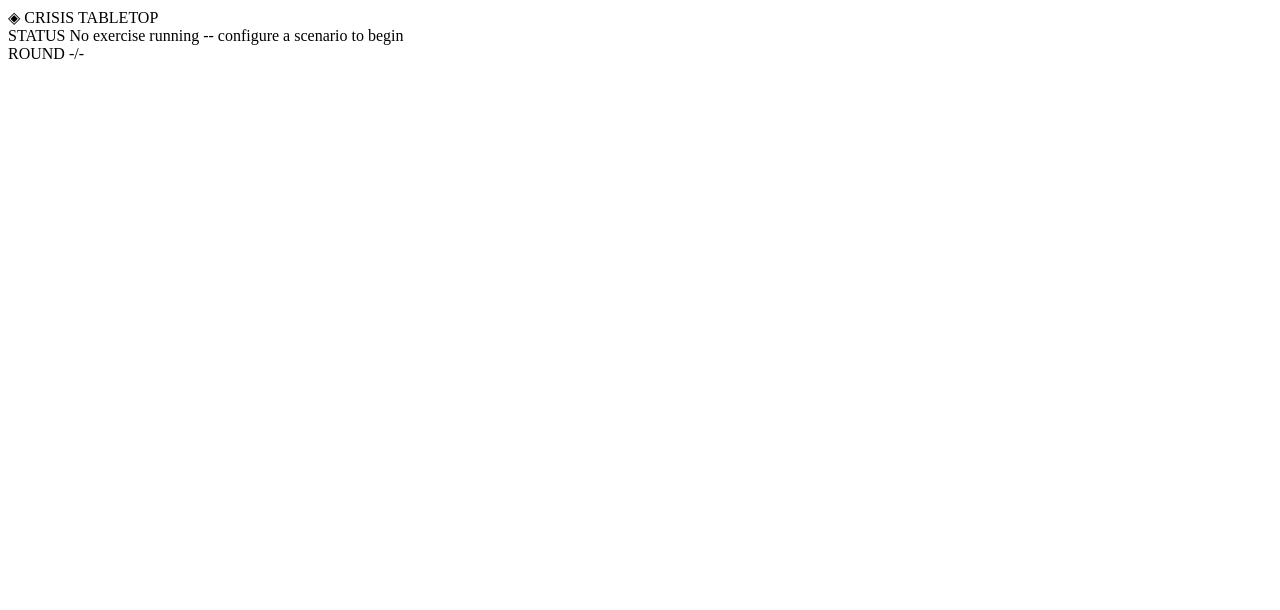
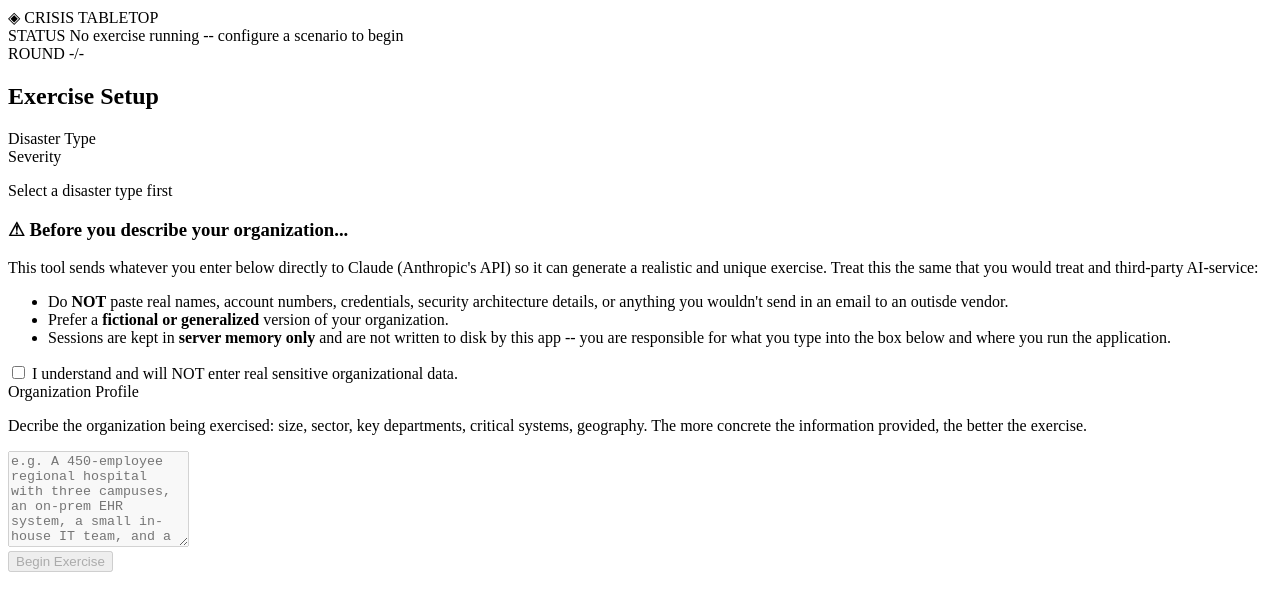
Before and after one commit to pendradragon/Crisis-Tabletop, a plain HTML site: page public/index.html in a window 1280 px wide. Drawn offline with Linux system fonts and the light colour scheme.

Commit message:
Finished that damn section

```diff
--- a/public/index.html
+++ b/public/index.html
@@ -24,6 +24,48 @@
 
 <main class="layout">
 
+    <!--SETUP PANEL-->
+    <section class="panel setup-panel" id="setupPanel">
+        <h2 class="panel-title">Exercise Setup</h2>
+
+        <div class="field-group">
+            <label class="field-label">Disaster Type</label>
+            <div id="scenarioList" class="severity-track" role="radiogroup"></div>
+        </div>
+
+        <div class="field-group">
+            <label class="field-label">Severity</label>
+            <div id="severityList" class="severity-track" role="radiogroup"></div>
+            <p class="severity-caption" id="severityCaption">Select a disaster type first</p>
+        </div>
+
+        <div class="field-group disclaimer-block">
+            <h3 class="disclaimer-title">⚠ Before you describe your organization...</h3>
+            <p>
+                This tool sends whatever you enter below directly to Claude (Anthropic's API)
+                so it can generate a realistic and unique exercise. Treat this the same that you would treat and third-party
+                AI-service:
+            </p>
+            <ul>
+                <li>Do <strong>NOT</strong> paste real names, account numbers, credentials, security architecture details, or anything you wouldn't send in an email to an outisde vendor.</li>
+                <li>Prefer a <strong>fictional or generalized</strong> version of your organization.</li>
+                <li>Sessions are kept in <strong>server memory only</strong> and are not written to disk by this app -- you are responsible for what you type into the box below and where you run the application.</li>
+            </ul>
+            <label class="consent-row">
+                <input type="checkbox" id="consentCheckbox" />
+                <span>I understand and will NOT enter real sensitive organizational data.</span>
+            </label>
+        </div>
+
+        <div class="field-group" id="orgProfileGroup">
+            <label class="field-label" for="orgProfile">Organization Profile</label>
+            <p class="field-hint">Decribe the organization being exercised: size, sector, key departments, critical systems, geography. The more concrete the information provided, the better the exercise.</p>
+            <textarea id="orgProfile" rows="6" placeholder="e.g. A 450-employee regional hospital with three campuses, an on-prem EHR system, a small in-house IT team, and a 24/7 patient-facing call center..." disabled></textarea>
+        </div>
+
+        <button id="startBtn" class="btn btn-primary" disabled>Begin Exercise</button>
+        <p class="error-text" id="setupError"></p>
+    </section>
 </main>
 </body>
 </html>
```
